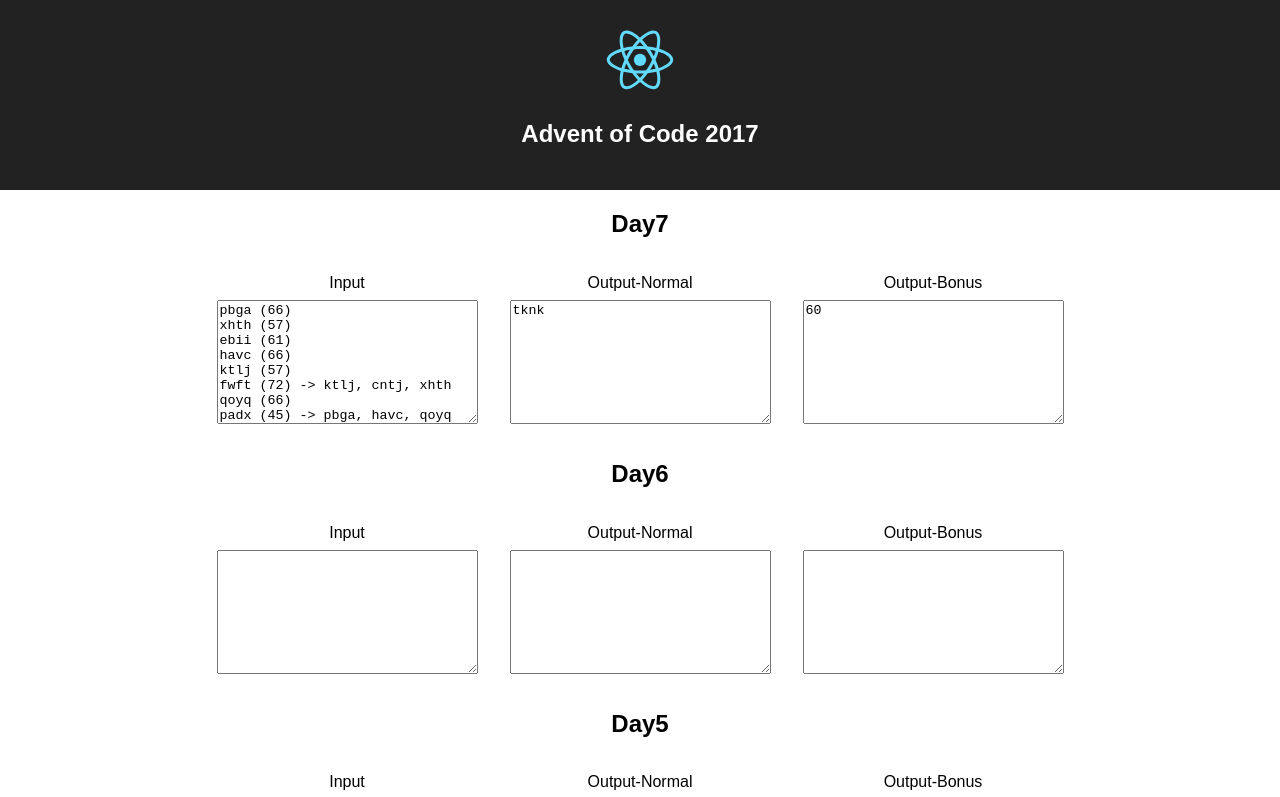
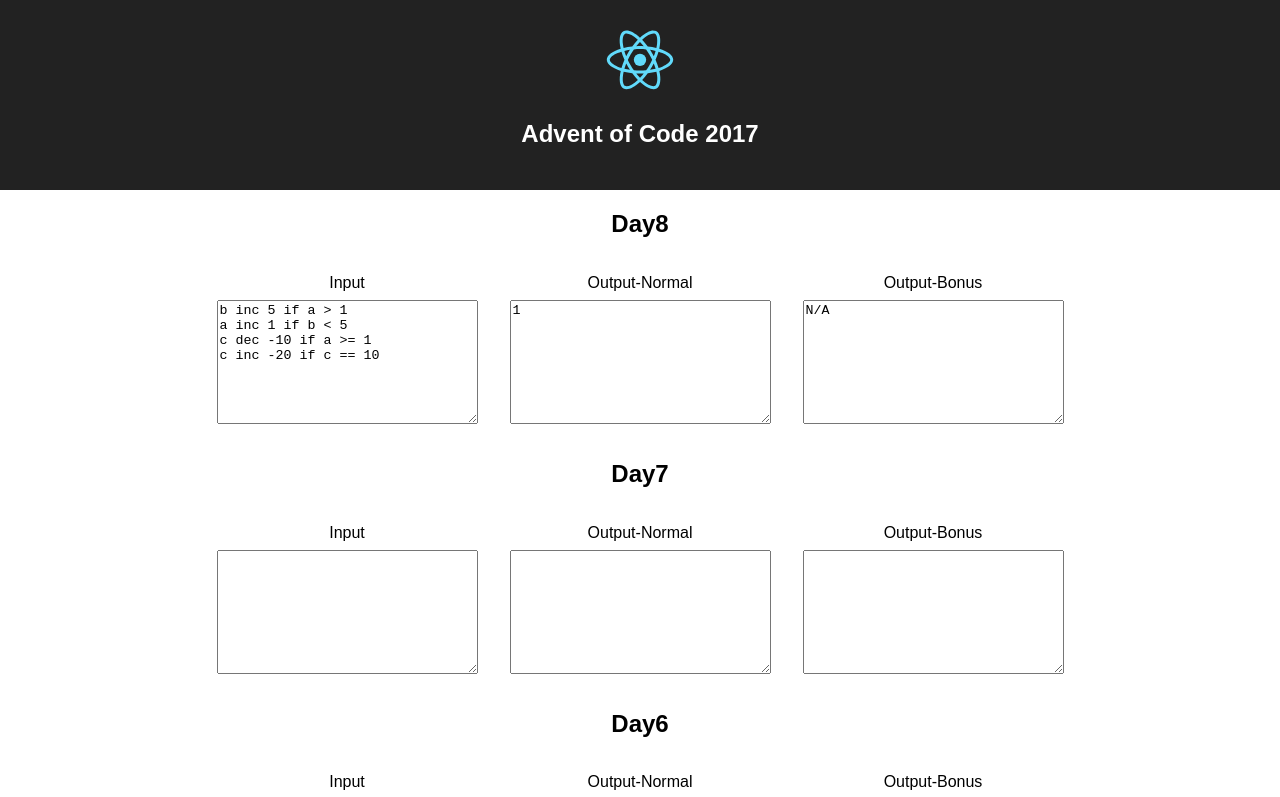
Before and after one commit to tudorpavel/advent-2017, a React (Create React App) app: page / in a window 1280 px wide. Shown: the top 797 px of the page. Built offline with nearby package versions, Linux system fonts and the light colour scheme.

Commit message:
solve Day8-Normal

```diff
--- a/src/App.js
+++ b/src/App.js
@@ -11,6 +11,7 @@ import * as day4 from './utils/day4';
 import * as day5 from './utils/day5';
 import * as day6 from './utils/day6';
 import * as day7 from './utils/day7';
+import * as day8 from './utils/day8';
 
 class App extends Component {
   render() {
@@ -22,21 +23,16 @@ class App extends Component {
         </header>
         <div className="App__content">
           <DayContainer
+            titleId="Day8"
+            dayHandler={ day8 }
+            inputText="b inc 5 if a > 1
+a inc 1 if b < 5
+c dec -10 if a >= 1
+c inc -20 if c == 10"
+          />
+          <DayContainer
             titleId="Day7"
             dayHandler={ day7 }
-            inputText="pbga (66)
-xhth (57)
-ebii (61)
-havc (66)
-ktlj (57)
-fwft (72) -> ktlj, cntj, xhth
-qoyq (66)
-padx (45) -> pbga, havc, qoyq
-tknk (41) -> ugml, padx, fwft
-jptl (61)
-ugml (68) -> gyxo, ebii, jptl
-gyxo (61)
-cntj (57)"
           />
           <DayContainer
             titleId="Day6"
--- /dev/null
+++ b/src/utils/day8.js
@@ -0,0 +1,38 @@
+import Instruction from './day8/Instruction';
+import Register from './day8/Register';
+
+const parseInput = (inputText) => {
+  return inputText
+    .split('\n')
+    .map(row => Instruction.build(row));
+};
+
+const computeNormal = () => {
+  return Register.maxValue().toString();
+}
+
+const computeBonus = () => {
+  return 'N/A';
+}
+
+const day8 = (inputText, computeFunction) => {
+  if (inputText === null) {
+    return 'invalid input';
+  }
+
+  Register.reset();
+  const instructions = parseInput(inputText);
+  for (let instruction of instructions) {
+    instruction.execute();
+  }
+
+  return computeFunction();
+}
+
+export function normal(inputText) {
+  return day8(inputText, computeNormal);
+};
+
+export function bonus(inputText) {
+  return day8(inputText, computeBonus);
+};
--- /dev/null
+++ b/src/utils/day8/Instruction.js
@@ -0,0 +1,69 @@
+import Register from './Register';
+
+export default class Instruction {
+  static build(rowString) {
+    const regex = new RegExp(/([a-z]+) (dec|inc) (-?\d+) if ([a-z]+) ([<>!=]+) (-?\d+)/);
+    const matches = regex.exec(rowString);
+
+    if (matches != null) {
+      return new Instruction(
+        matches[1],
+        matches[2],
+        parseInt(matches[3], 10),
+        matches[4],
+        matches[5],
+        parseInt( matches[6], 10)
+      );
+    } else {
+      throw new Error('invalid input row: ' + rowString);
+    }
+  }
+
+  constructor(targetRegisterId, operator, operandNumber,
+    conditionRegisterId, conditionOperator, conditionOperand) {
+    this.targetRegisterId = targetRegisterId;
+    this.operator = operator;
+    this.operandNumber = operandNumber;
+    this.conditionRegisterId = conditionRegisterId;
+    this.conditionOperator = conditionOperator;
+    this.conditionOperand = conditionOperand;
+  }
+
+  execute() {
+    if (this._isConditionTrue()) {
+      Register
+        .get(this.targetRegisterId)
+        .add(this._additionOperand())
+    }
+  }
+
+  _isConditionTrue() {
+    const a = Register.get(this.conditionRegisterId).value;
+    const b = this.conditionOperand;
+
+    switch (this.conditionOperator) {
+      case '==':
+        return a === b;
+      case '!=':
+        return a !== b;
+      case '<':
+        return a < b;
+      case '>':
+        return a > b;
+      case '<=':
+        return a <= b;
+      case '>=':
+        return a >= b;
+      default:
+        return false;
+    }
+  }
+
+  _additionOperand() {
+    if (this.operator === 'inc') {
+      return this.operandNumber;
+    } else {
+      return -(this.operandNumber);
+    }
+  }
+}
--- /dev/null
+++ b/src/utils/day8/Register.js
@@ -0,0 +1,38 @@
+export default class Register {
+  static registers = {};
+
+  static reset() {
+    Register.registers = {};
+  }
+
+  static get(id) {
+    if (Register.registers[id] == null) {
+      Register.registers[id] = new Register(id)
+    }
+
+    return Register.registers[id];
+  }
+
+  static maxValue() {
+    const registerValues = Object
+      .values(Register.registers)
+      .map(register => register.value);
+
+    return registerValues.reduce((max, value) => {
+      if (value > max) {
+        return value;
+      } else {
+        return max;
+      }
+    });
+  }
+
+  constructor(id) {
+    this.id = id;
+    this.value = 0;
+  }
+
+  add(operand) {
+    return this.value += operand;
+  }
+}
```
